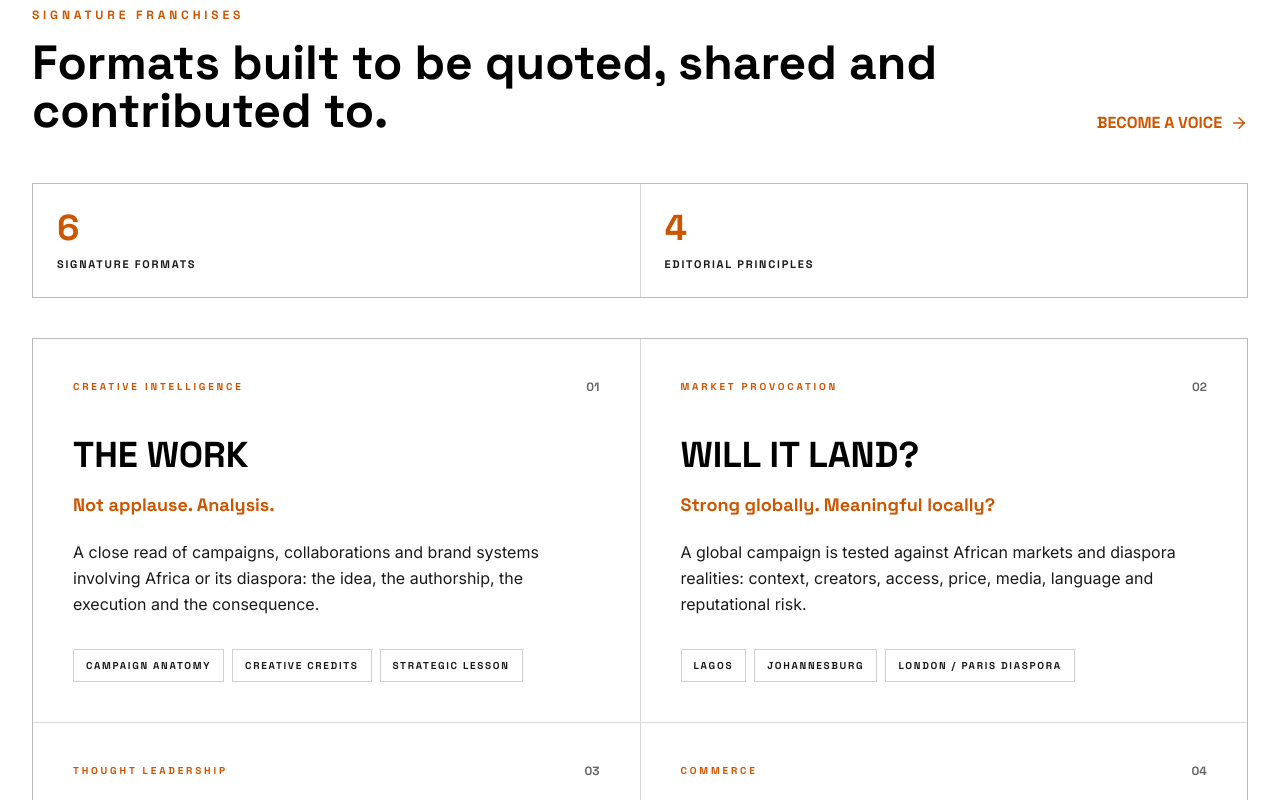
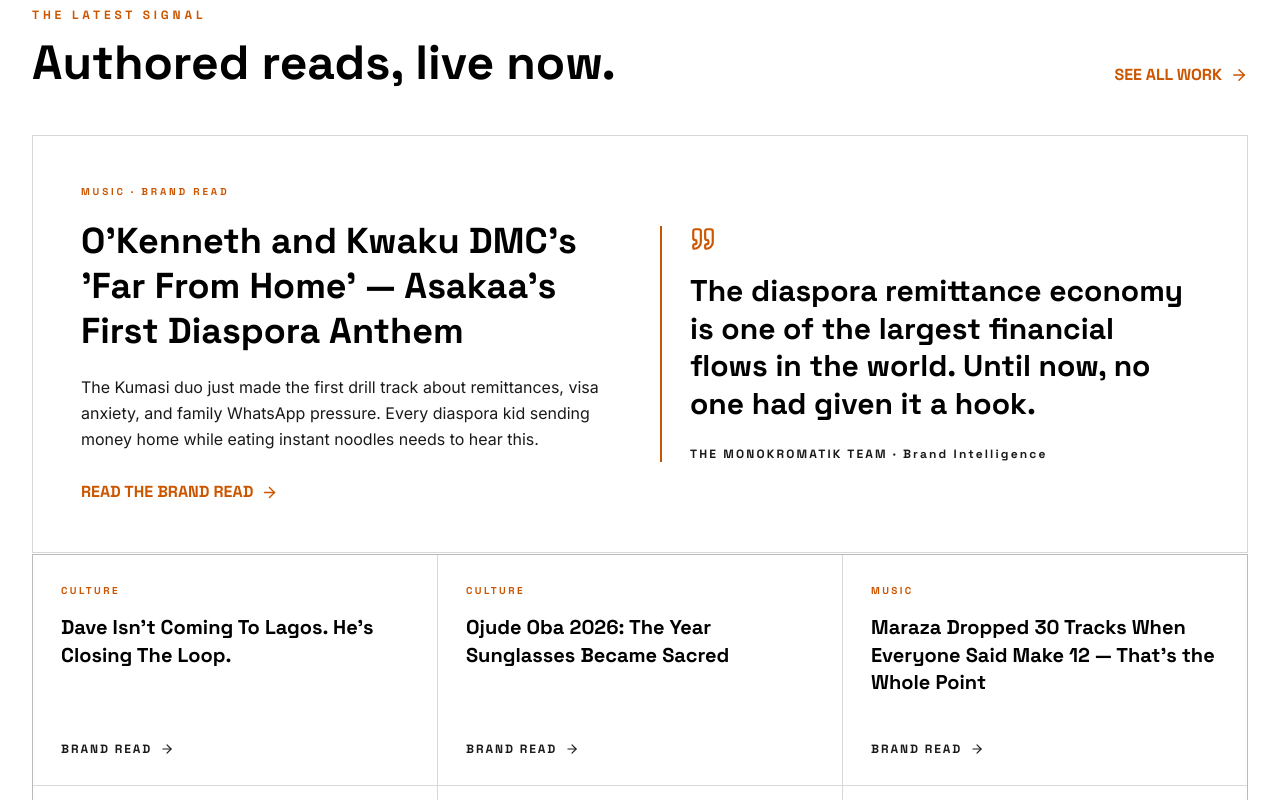
Before and after one commit to sshangasi-ux/monokromatik-production, a Next.js app: page /signal in a window 1280 px wide. Shown: the part 740-1540 px from the top of the page. Built offline with nearby package versions, Linux system fonts and the light colour scheme.

Commit message:
feat: wire Signal page to live Brand Read articles
Added functionality to retrieve and display Signal articles with Brand Read information.

```diff
--- a/app/signal/page.tsx
+++ b/app/signal/page.tsx
@@ -2,6 +2,7 @@
 import { ArrowRight, Quote, Users } from 'lucide-react';
 import Navigation from '../components/Navigation';
 import { StatStrip } from '../components/dataviz/Charts';
+import { getAllArticles, type Article, type BrandRead } from '../../lib/articles';
 
 const franchises = [
   {
@@ -55,7 +56,34 @@
   'African leadership, authorship and confidence at the centre.',
 ];
 
+// A Signal article is any catalogue piece carrying a Brand Read — the
+// dual-read strategic layer that defines Signal-tier material (see
+// lib/articles.ts → BrandRead). This keeps Signal honest: it shows the
+// authored work that actually exists, and grows automatically as the
+// catalogue does.
+type SignalArticle = Article & { brandRead: BrandRead };
+
+function hasBrandRead(article: Article): article is SignalArticle {
+  return Boolean(article.brandRead && article.brandRead.take);
+}
+
+function firstSentence(text: string): string {
+  const clean = text.replace(/[#*_>`]/g, '').trim();
+  const match = clean.match(/^.*?[.!?](\s|$)/);
+  return (match ? match[0] : clean).trim();
+}
+
 export default function SignalPage() {
+  const signalArticles = getAllArticles()
+    .filter(hasBrandRead)
+    .sort(
+      (a, b) =>
+        new Date(b.publishedAt).getTime() - new Date(a.publishedAt).getTime()
+    );
+
+  const featured = signalArticles[0];
+  const recent = signalArticles.slice(1, 7);
+
   return (
     <div className="min-h-screen bg-mono-white">
       <Navigation />
@@ -73,6 +101,63 @@
         </div>
       </section>
 
+      {/* LIVE SIGNAL WORK — real Brand-Read articles, newest first */}
+      {featured && (
+        <section className="py-20 md:py-24 border-b border-mono-gray/20">
+          <div className="max-w-7xl mx-auto px-4 sm:px-6 lg:px-8">
+            <div className="flex flex-col md:flex-row md:items-end md:justify-between gap-5 mb-12">
+              <div>
+                <p className="text-xs tracking-[0.32em] font-display font-bold text-mono-amber mb-4">THE LATEST SIGNAL</p>
+                <h2 className="text-4xl md:text-5xl font-display font-bold">Authored reads, live now.</h2>
+              </div>
+              <Link href="/culture" className="inline-flex gap-2 items-center text-mono-amber font-display font-bold shrink-0">SEE ALL WORK <ArrowRight size={18} /></Link>
+            </div>
+
+            <Link
+              href={`/article/${featured.slug}`}
+              className="group block border border-mono-gray/25 bg-mono-white hover:border-mono-amber transition-colors p-8 md:p-12 mb-px"
+            >
+              <div className="grid lg:grid-cols-[1fr_1fr] gap-10 items-center">
+                <div>
+                  <p className="text-[10px] tracking-[0.28em] font-display font-bold text-mono-amber">{featured.category.toUpperCase()} · BRAND READ</p>
+                  <h3 className="mt-5 text-3xl md:text-4xl font-display font-bold text-mono-black leading-tight">{featured.title}</h3>
+                  <p className="mt-5 font-body text-mono-charcoal leading-relaxed">{featured.excerpt}</p>
+                  <p className="mt-7 inline-flex gap-2 items-center text-mono-amber font-display font-bold">READ THE BRAND READ <ArrowRight size={17} className="group-hover:translate-x-1 transition-transform" /></p>
+                </div>
+                <div className="border-l-2 border-mono-amber pl-7">
+                  <Quote className="text-mono-amber mb-5" size={26} />
+                  <p className="text-2xl md:text-3xl font-display font-bold text-mono-black leading-tight">
+                    {featured.brandRead.pullQuote || firstSentence(featured.brandRead.take)}
+                  </p>
+                  <p className="mt-6 text-xs tracking-[0.18em] font-display font-bold text-mono-charcoal">
+                    {featured.brandRead.attribution.toUpperCase()}
+                    {featured.brandRead.attributionRole ? ` · ${featured.brandRead.attributionRole}` : ''}
+                  </p>
+                </div>
+              </div>
+            </Link>
+
+            {recent.length > 0 && (
+              <div className="grid md:grid-cols-2 lg:grid-cols-3 gap-px bg-mono-gray/25 border border-mono-gray/25 mt-px">
+                {recent.map((article) => (
+                  <Link
+                    key={article.slug}
+                    href={`/article/${article.slug}`}
+                    className="group bg-mono-white p-7 flex flex-col justify-between min-h-[230px] hover:bg-mono-soft-white transition-colors"
+                  >
+                    <div>
+                      <p className="text-[10px] tracking-[0.24em] font-display font-bold text-mono-amber">{article.category.toUpperCase()}</p>
+                      <h4 className="mt-4 text-xl font-display font-bold text-mono-black leading-snug">{article.title}</h4>
+                    </div>
+                    <p className="mt-5 inline-flex gap-2 items-center text-xs tracking-[0.16em] font-display font-bold text-mono-charcoal group-hover:text-mono-amber transition-colors">BRAND READ <ArrowRight size={14} /></p>
+                  </Link>
+                ))}
+              </div>
+            )}
+          </div>
+        </section>
+      )}
+
       <section className="py-20 md:py-24">
         <div className="max-w-7xl mx-auto px-4 sm:px-6 lg:px-8">
           <div className="flex flex-col md:flex-row md:items-end md:justify-between gap-5 mb-12">
@@ -86,6 +171,7 @@
             <StatStrip
               tone="light"
               items={[
+                { value: String(signalArticles.length), label: 'Signal reads live' },
                 { value: String(franchises.length), label: 'Signature formats' },
                 { value: String(principles.length), label: 'Editorial principles' },
               ]}
```
